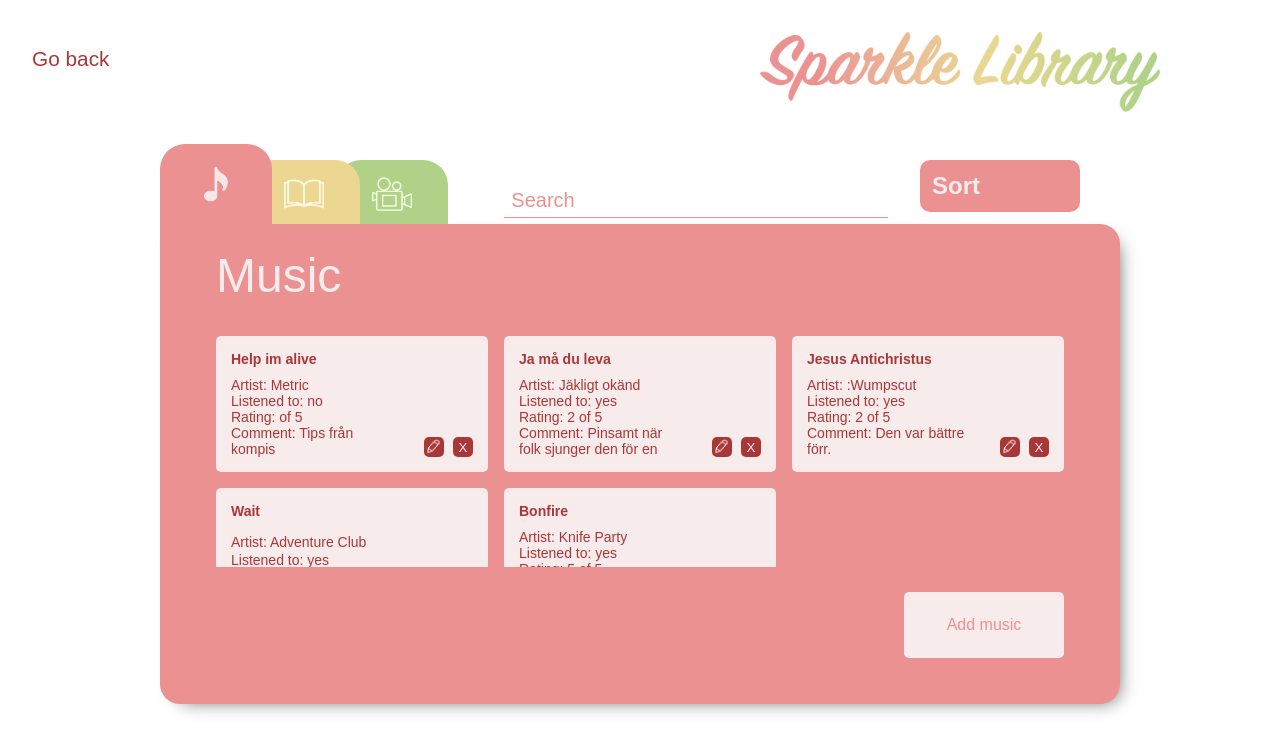
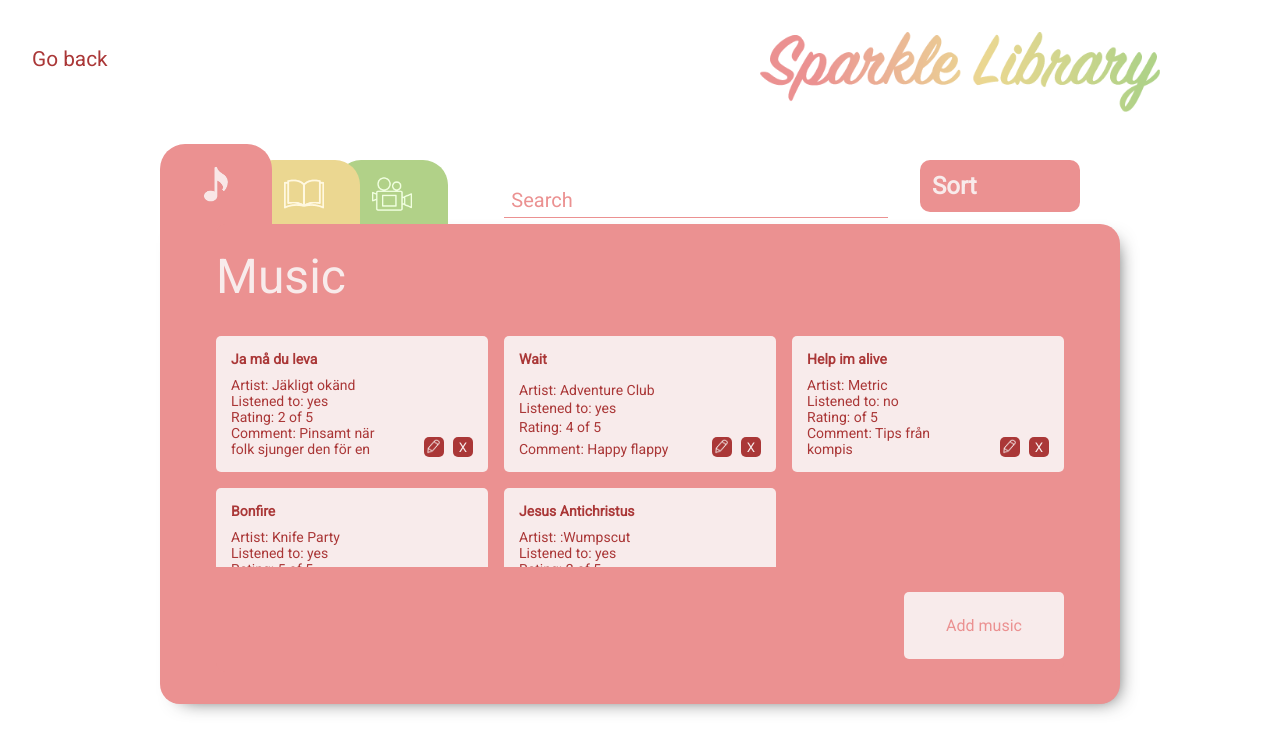
Before and after one commit to neda-jahadi/Sparkles, a React (Create React App) app: page / in a window 1280 px wide. Both pictures are taken after a click on the button "Music". Shown: the top 752 px of the page. Built offline with nearby package versions, Linux system fonts and the light colour scheme.

Commit message:
sortering is done

```diff
--- a/src/components/ListComponent.jsx
+++ b/src/components/ListComponent.jsx
@@ -17,7 +17,7 @@ const ListComponent = ({formScreen,startCard}) =>{
     const [mySearch, setMySearch] = useState('');
     const [sorteringNyckel,setSorteringNyckel] = useState('');
 
-    let h2 = '', titleText = '', creatorText = '',
+    let h2 = '', titleText = '', creatorText = '', search = [],
      usedBeforeText = '' , addButtonText = '' , list =[];
     let colorClass = '';
 
@@ -52,7 +52,6 @@ const ListComponent = ({formScreen,startCard}) =>{
         break;
     }
 
-    let search = [...list];
 
 
 
@@ -94,10 +93,16 @@ const ListComponent = ({formScreen,startCard}) =>{
             else return 0;
         })
         search = sorterade;
+    }else if(sorteringNyckel === 'rating'){
+
+        let sorterade = search.sort((a,b)=>{
+            if (Number(a.rating) > Number(b.rating)) return -1;
+            else if (Number(a.rating) < Number(b.rating)) return 1;
+            else return 0;
+        })
+        search = sorterade;
     }else {
-
-        let sorterade = search.sort((a,b)=> Number(a.rating) - Number(b.rating));
-        search = sorterade;
+        search = [...list];
     }
 
 
@@ -157,3 +162,5 @@ const ListComponent = ({formScreen,startCard}) =>{
     );
 }
 export default ListComponent;
+
+// className={`sortItem-${colorClass}` ? sorteringNyckel !== 'title' : `sortChosed-${colorClass}`}
--- a/src/components/listcomponent.css
+++ b/src/components/listcomponent.css
@@ -1,5 +1,5 @@
 * {
-    font-family: 'Robboto', sans-serif;
+    font-family: 'Roboto', sans-serif;
 }
  main {
     border-radius: 9px;
@@ -23,7 +23,10 @@ main > .add-button {
     font-size: 1rem;
 
 }
-
+.sortChosed-red {
+    background-color:  var(--text-color-red);
+    color: var(--error-color-red);
+}
 
 .sortItem-red:hover {
     background-color:  var(--text-color-red);
```
